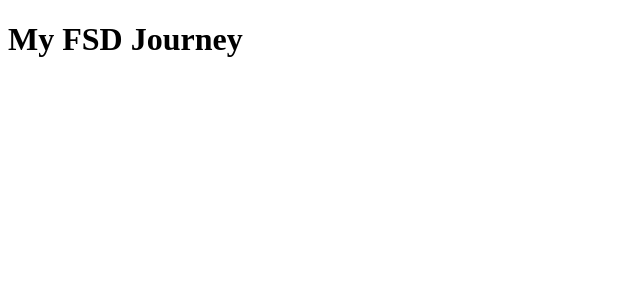
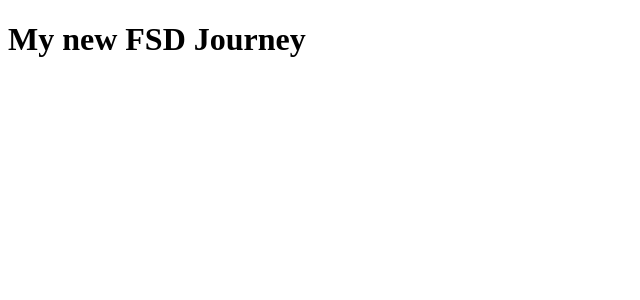
Before and after one commit to DJDeka/DJ_FSD, a React (Create React App) app: page / in a window 1280 px wide. Shown: the top 300 px of the page, without its empty margins (0-640 px from the left). Built offline with nearby package versions, Linux system fonts and the light colour scheme.

Commit message:
Update App.js

```diff
--- a/src/App.js
+++ b/src/App.js
@@ -1,9 +1,8 @@
 function App() {
   return (
     <div className="App">
-      <h1>My FSD Journey</h1>
+      <h1>My new FSD Journey</h1>
     </div>
   );
 }
-
 export default App;
```
